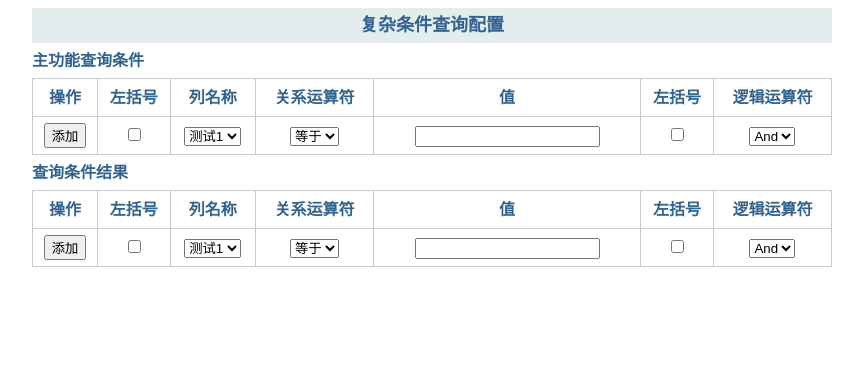
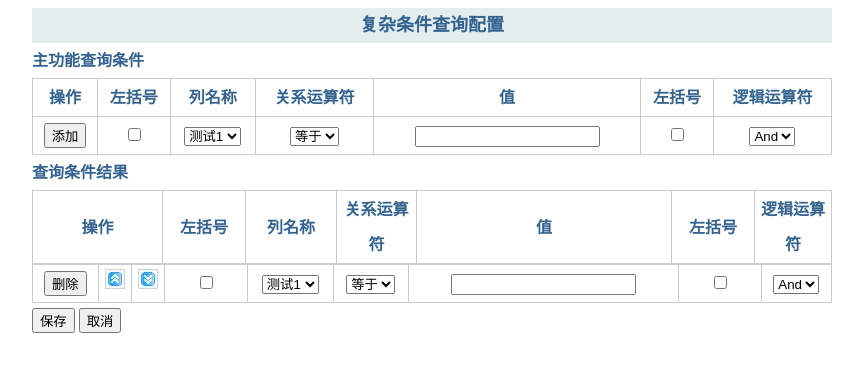
Before and after one commit to weblxg2015/WorkProject, a plain HTML site: page 7月24日/表5.html in a window 1280 px wide. Both pictures are taken after a click on the button "添加". Shown: the whole page, without its empty margins (208-1071 px from the left). Drawn offline with Linux system fonts and the light colour scheme.

Commit message:
表5完成

```diff
--- a/7月24日/表5.html
+++ b/7月24日/表5.html
@@ -28,6 +28,7 @@
             border: 1px solid #c8cccf;
             height: 35px;
             text-align: center;
+
         }
         </style>
 </head>
@@ -70,6 +71,7 @@
                 <select>
                     <option>And</option>
                     <option>Or</option>
+                    <option>End</option>
                 </select>
             </td>
         </tr>
@@ -78,24 +80,141 @@
     查询条件结果
     <table id="tab2" cellspacing="0">
         <tr>
-            <td>操作</td>
-            <td>左括号</td>
-            <td>列名称</td>
-            <td>关系运算符</td>
-            <td>值</td>
-            <td>左括号</td>
+            <td style="width: 127px">操作</td>
+            <td style="width: 80px">左括号</td>
+            <td style="width: 88px">列名称</td>
+            <td style="width: 77px">关系运算符</td>
+            <td style="width: 252px">值</td>
+            <td style="width: 80px">左括号</td>
             <td>逻辑运算符</td>
         </tr>
     </table>
+    <table id="tab3" cellspacing="0">
+    </table>
+
+    <input type="button" value="保存" onclick="submit()">
+    <input type="button" value="取消" onclick="reload()"><br><br>
+    <div id="result" style="color: black;font-weight: 100;font-size: 20px"></div>
 </div>
 <script>
     var tab1= document.getElementById("tab1");
     var ntr=tab1.getElementsByTagName("tr");
     var tab2= document.getElementById("tab2");
+    var tab3= document.getElementById("tab3");
     function fun01(){
            var v1=ntr[1].cloneNode(true);
-          tab2.appendChild(v1);
+        v1.cells[0].innerHTML="<input type='button' value='删除' onclick='fdelete(this)'>"
+          var td1=v1.insertCell(1);
+          td1.innerHTML="<img src='images/up.png' style='cursor: pointer' onclick='fup(this)'>";
+            var td2=v1.insertCell(2);
+        td2.innerHTML="<img src='images/down.png' style='cursor: pointer'  onclick='fdown(this)'>";
+        v1.cells[3].style.width="80px";
+        v1.cells[7].style.width="80px";
 
+        if(ntr[1].cells[1].childNodes[0].checked){
+            v1.cells[3].checked=true;
+        }
+        if(ntr[1].cells[5].childNodes[0].checked){
+            v1.cells[7].checked=true;
+        }
+         var s1=ntr[1].cells[2].childNodes[1].selectedIndex;
+         var s2=ntr[1].cells[3].childNodes[1].selectedIndex;
+         var s3=ntr[1].cells[6].childNodes[1].selectedIndex;
+
+        v1.cells[4].childNodes[1].options[s1].selected=true;
+        v1.cells[5].childNodes[1].options[s2].selected=true;
+        v1.cells[8].childNodes[1].options[s3].selected=true;
+          tab3.appendChild(v1);
+    }
+
+    function fdelete(v){
+        var tr1= v.parentNode.parentNode;
+        tab3.removeChild(tr1)
+    }
+    function fup(v){
+        var tr2= v.parentNode.parentNode;
+        var tr3= v.parentNode.parentNode.previousSibling;
+        var t1=tr2.cloneNode(true);
+        var t2=tr3.cloneNode(true);
+        tab3.replaceChild(t2,tr2);
+        tab3.replaceChild(t1,tr3);
+
+        var s11=tr2.cells[4].childNodes[1].selectedIndex;
+        var s12=tr3.cells[4].childNodes[1].selectedIndex;
+        t1.cells[4].childNodes[1].options[s11].selected=true;
+        t2.cells[4].childNodes[1].options[s12].selected=true;
+
+        var s21=tr2.cells[5].childNodes[1].selectedIndex;
+        var s22=tr3.cells[5].childNodes[1].selectedIndex;
+        t1.cells[5].childNodes[1].options[s21].selected=true;
+        t2.cells[5].childNodes[1].options[s22].selected=true;
+
+        var s31=tr2.cells[8].childNodes[1].selectedIndex;
+        var s32=tr3.cells[8].childNodes[1].selectedIndex;
+        t1.cells[8].childNodes[1].options[s31].selected=true;
+        t2.cells[8].childNodes[1].options[s32].selected=true;
+
+    }
+    function fdown(v){
+        var tr2= v.parentNode.parentNode;
+        var tr3= v.parentNode.parentNode.nextSibling;
+        var t1=tr2.cloneNode(true);
+        var t2=tr3.cloneNode(true);
+        tab3.replaceChild(t2,tr2);
+        tab3.replaceChild(t1,tr3);
+
+        var s11=tr2.cells[4].childNodes[1].selectedIndex;
+        var s12=tr3.cells[4].childNodes[1].selectedIndex;
+        t1.cells[4].childNodes[1].options[s11].selected=true;
+        t2.cells[4].childNodes[1].options[s12].selected=true;
+
+        var s21=tr2.cells[5].childNodes[1].selectedIndex;
+        var s22=tr3.cells[5].childNodes[1].selectedIndex;
+        t1.cells[5].childNodes[1].options[s21].selected=true;
+        t2.cells[5].childNodes[1].options[s22].selected=true;
+
+        var s31=tr2.cells[8].childNodes[1].selectedIndex;
+        var s32=tr3.cells[8].childNodes[1].selectedIndex;
+        t1.cells[8].childNodes[1].options[s31].selected=true;
+        t2.cells[8].childNodes[1].options[s32].selected=true;
+    }
+
+
+    function reload(){
+        window.location.reload()
+    }
+
+    function submit(){
+      var result= document.getElementById("result");
+        var total="";
+        for(var i=0;i<tab3.rows.length;i++){
+            if(tab3.rows[i].cells[3].childNodes[0].checked){
+                total+="(";
+            }
+            total+=tab3.rows[i].cells[4].childNodes[1].value;
+//            total+=tab3.rows[i].cells[5].childNodes[1].value;
+            if(tab3.rows[i].cells[5].childNodes[1].selectedIndex==0){
+                total+="="
+            }
+            else if(tab3.rows[i].cells[5].childNodes[1].selectedIndex==1){
+                total+=">"
+            }
+            else if(tab3.rows[i].cells[5].childNodes[1].selectedIndex==2){
+                total+="<"
+            }
+            total+=tab3.rows[i].cells[6].childNodes[0].value;
+            if(tab3.rows[i].cells[7].childNodes[0].checked){
+                total+=")"
+            }
+            if(tab3.rows[i].cells[8].childNodes[1].selectedIndex==2){
+                total +="";
+            }
+            else
+            {
+                total += tab3.rows[i].cells[8].childNodes[1].value;
+            }
+        }
+       result.innerText=total;
     }
 </script>
 </body>
```
Also changed, not shown: 7月24日/表2.html (+2 -1 lines), 7月24日/images/down.png (added), 7月24日/images/up.png (added).
